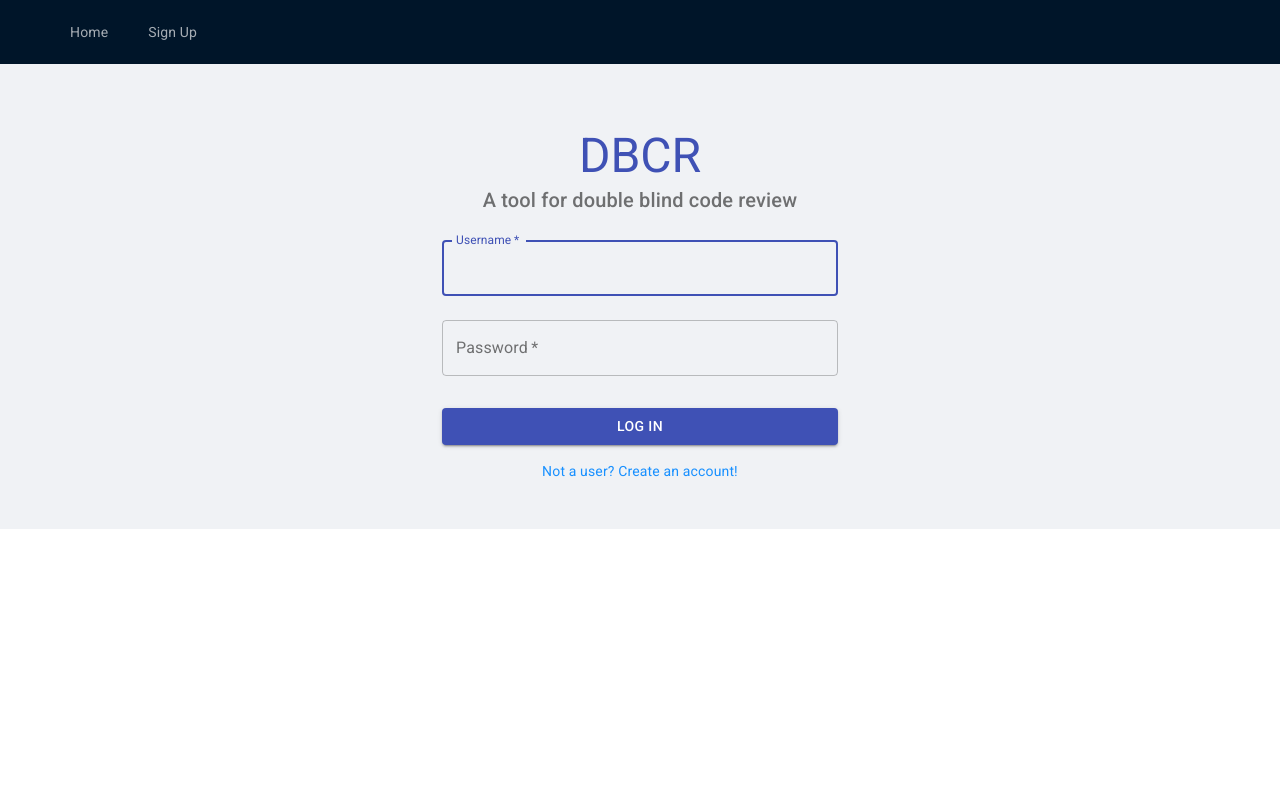
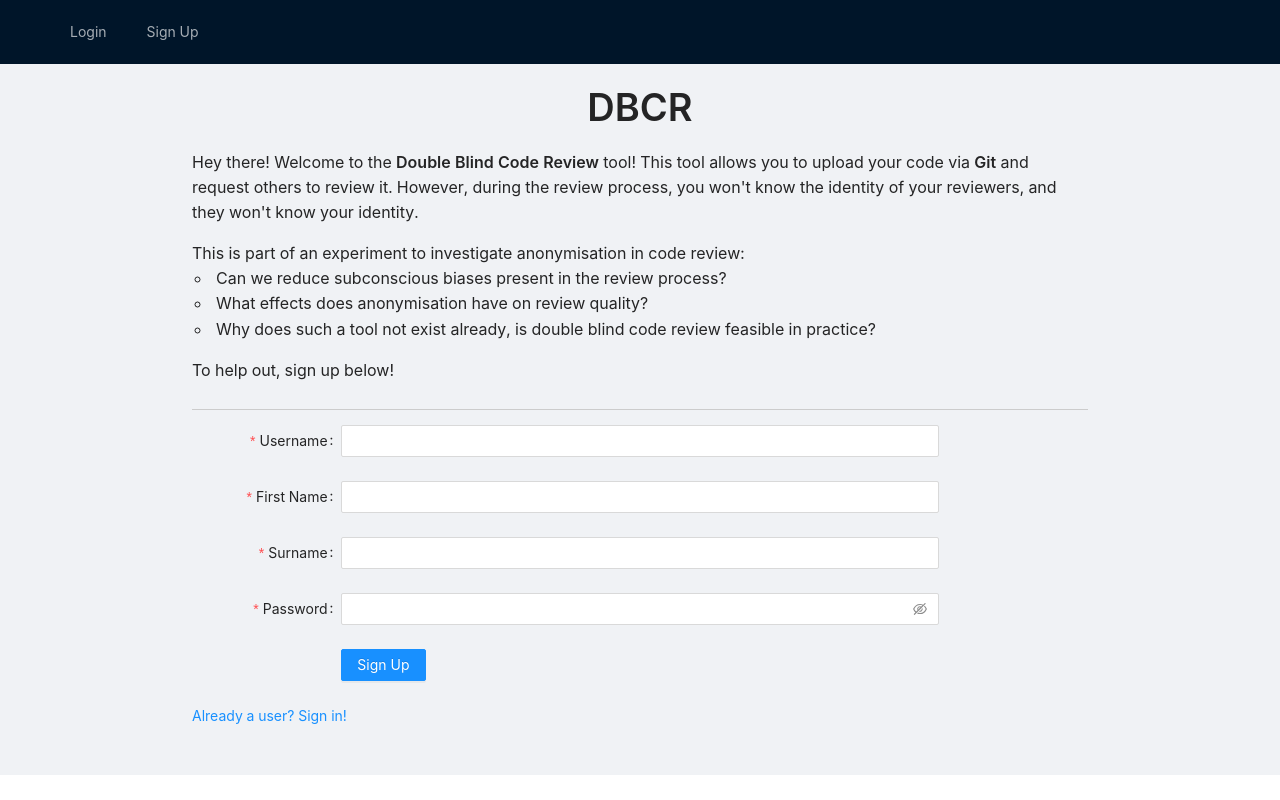
Before and after one commit to JordanGlanfield/double_blind_code_reviewer, a React (Create React App) app in the folder frontend/: page / in a window 1280 px wide. Built offline with nearby package versions, Linux system fonts and the light colour scheme; no server answers.

Commit message:
Default page is now signup. Added little project introduction to signup page + more convenient git cloning.

```diff
--- a/frontend/src/components/mainLayout/TopBar/TopBar.tsx
+++ b/frontend/src/components/mainLayout/TopBar/TopBar.tsx
@@ -19,14 +19,13 @@ const TopBar = (props: Props) => {
 
   return <Menu theme="dark" mode="horizontal">
     <Menu.Item>
-      <NoHighlightLink to={!isLoggedIn
-        ? routes.LOGIN
-        : routes.getHome(getUsername())}>Home</NoHighlightLink>
+      {!isLoggedIn ? <NoHighlightLink to={routes.LOGIN}>Login</NoHighlightLink>
+                   : <NoHighlightLink to={routes.getHome(getUsername())}>Home</NoHighlightLink>}
     </Menu.Item>
     <Menu.Item>
       {isLoggedIn
-        ? <a onClick={logOutClicked} href={routes.LOGIN}>Log Out</a>
-        : <a href={routes.SIGNUP}>Sign Up</a>}
+        ? <NoHighlightLink onClick={logOutClicked} to={routes.LOGIN}>Log Out</NoHighlightLink>
+        : <NoHighlightLink to={routes.SIGNUP}>Sign Up</NoHighlightLink>}
     </Menu.Item>
   </Menu>
 };
--- a/frontend/src/components/routes/Signup/Signup.tsx
+++ b/frontend/src/components/routes/Signup/Signup.tsx
@@ -1,10 +1,11 @@
 import React, { useState } from "react";
-import { Button, Form, Input } from "antd";
+import { Button, Form, Input, Typography } from "antd";
 import { signUp } from "../../../utils/userApi";
-import { Redirect } from "react-router-dom";
+import { Link, Redirect } from "react-router-dom";
 import routes from "../../../constants/routes";
 import { setUsername } from "../../../utils/authenticationService";
 import GoBackPageHeader from "../../layout/GoBackPageHeader";
+import styled from "styled-components";
 
 interface Props {
   loggedIn: () => void;
@@ -32,7 +33,28 @@ const Signup = (props: Props) => {
   }
 
   return <>
-    <GoBackPageHeader title={"Sign up to DBCR"} getUrl={() => routes.LOGIN}/>
+    <TitleDiv>
+      <Typography.Title level={1}>DBCR</Typography.Title>
+    </TitleDiv>
+    <DbcrDiv>
+      <Typography.Paragraph>
+        Hey there! Welcome to the <strong>Double Blind Code Review</strong> tool! This tool allows you to upload your code
+        via <strong>Git</strong> and request others to review it. However, during the review process, you won't know the identity of your
+        reviewers, and they won't know your identity.
+
+      </Typography.Paragraph>
+      <Typography.Paragraph>
+        This is part of an experiment to investigate anonymisation in code review:
+        <ul>
+          <li>Can we reduce subconscious biases present in the review process?</li>
+          <li>What effects does anonymisation have on review quality?</li>
+          <li>Why does such a tool not exist already, is double blind code review feasible in practice?</li>
+        </ul>
+      </Typography.Paragraph>
+      <Typography.Paragraph>
+        To help out, sign up below!
+      </Typography.Paragraph>
+    </DbcrDiv>
     <Form labelCol={{span: 4}} wrapperCol={{span: 16}} onFinish={sendSignUp}>
       <Form.Item label="Username"
                  name="username"
@@ -53,7 +75,20 @@ const Signup = (props: Props) => {
         <Button type="primary" htmlType="submit">Sign Up</Button>
       </Form.Item>
     </Form>
+    <Link to={routes.LOGIN}>Already a user? Sign in!</Link>
   </>
 };
 
+const TitleDiv = styled.div`
+  margin-top: 20px;
+  text-align: center;
+`;
+
+const DbcrDiv = styled.div`
+  font-size: 12pt;
+  padding-bottom: 10px;
+  margin-bottom: 15px;
+  border-bottom: 1px solid #cccccc;
+`;
+
 export default Signup;
--- a/frontend/src/components/routes/ViewRepos/ViewRepos.tsx
+++ b/frontend/src/components/routes/ViewRepos/ViewRepos.tsx
@@ -32,16 +32,20 @@ const ViewRepos = () => {
               <Link to={routes.getRepoDir(userString, repo.id, repo.name,"")}>
                 <Button type="primary" ghost>{repo.name}</Button>
               </Link>
-              <Typography>Clone: </Typography>
-              <CloneInput value={cloneString} onFocus={event => event.target.select()}/>
+              <ClonableText>
+                <Typography.Paragraph copyable>{cloneString}</Typography.Paragraph>
+              </ClonableText>
             </Space>
           </List.Item>
         }}
     />
 };
 
-const CloneInput = styled(Input)`
-  width: 70ch;
+const ClonableText = styled.div`
+  font-size: 13pt;
+  vertical-align: center;
+  padding: 5px 0;
+  margin-top: 1em;
 `;
 
 export default ViewRepos
--- a/frontend/src/constants/routes.ts
+++ b/frontend/src/constants/routes.ts
@@ -2,8 +2,8 @@
 // for routes.
 
 export default {
-  LOGIN: "/",
-  SIGNUP: "/signup",
+  LOGIN: "/login",
+  SIGNUP: "/",
   REFRESH: "/token/refresh",
   NAV: "/:user",
   HOME: "/:user/home",
@@ -19,7 +19,7 @@ export default {
 
 function getHome(user: string) {
   if (user === "") {
-    return "/";
+    return "/login";
   }
   return "/" + user + "/home";
 }
```
